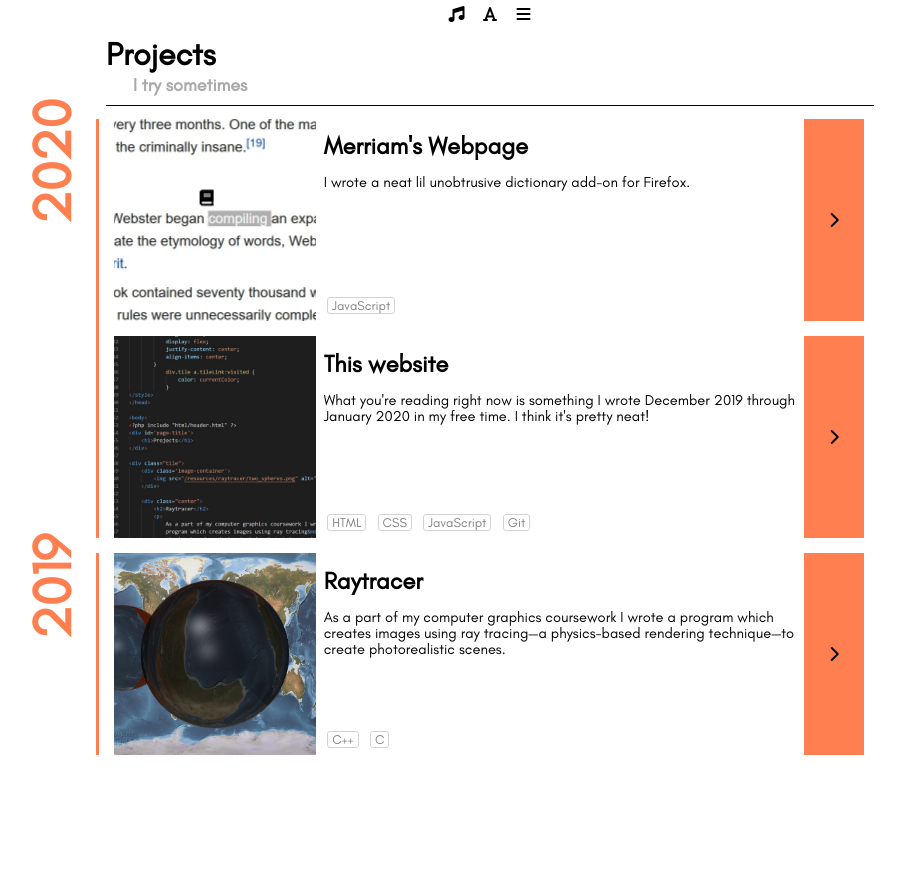
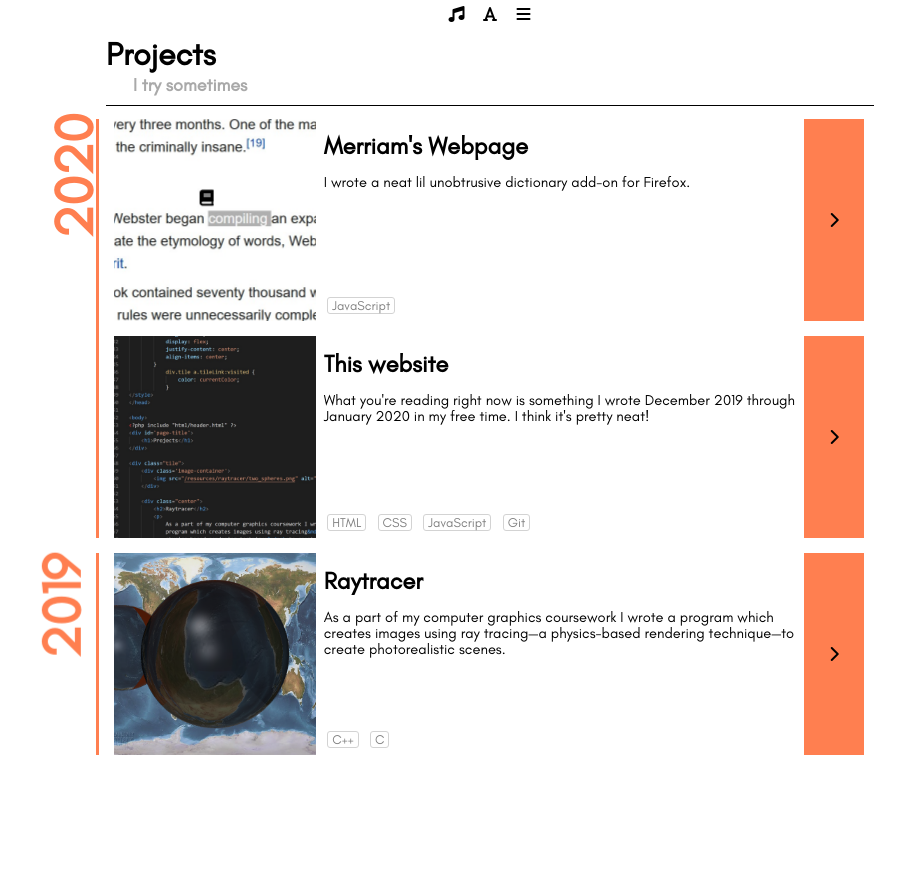
Before and after one commit to szkow/personal-website, a PHP site: page /projects.php in a window 1280 px wide. Shown: the whole page, without its empty margins (150-1055 px from the left). Run offline with PHP 8.4, Linux system fonts and the light colour scheme; data that the repository does not hold is empty; some libraries are stand-ins or nearby versions.

Commit message:
tried to fix project years moving around

```diff
--- a/projects.php
+++ b/projects.php
@@ -24,7 +24,6 @@
         }
 
         #content-wrapper {
-            overflow-x: hidden;
             width: calc(100% - 2 * var(--column-margin));
             margin: 1% var(--column-margin) 1% calc(var(--column-margin) - 10px);
         }
@@ -32,21 +31,25 @@
         div.tile-container {
             padding-left: 10px;
             border-left: solid coral 3px;
+            position: relative;
         }
 
         div.tile-year {
-            width: var(--entry-height);
+            /* height: var(--entry-height); */
             font-size: 20pt;
-            line-height: 2.5em;
-            transform: rotate(-90deg) translateY(-125%);
+            left: 0;
+            top: 0;
+            margin: 0;
+            transform: rotate(-90deg) translateY(calc(-120% - 13px)) translateX(-20%);
             position: absolute;
             text-align: right;
-            margin: 1%;
         }
 
         div.tile-year h1 {
             color: coral;
             font-weight: bold;
+            padding: 0;
+            margin: 0;
         }
 
         div.tile {
```
